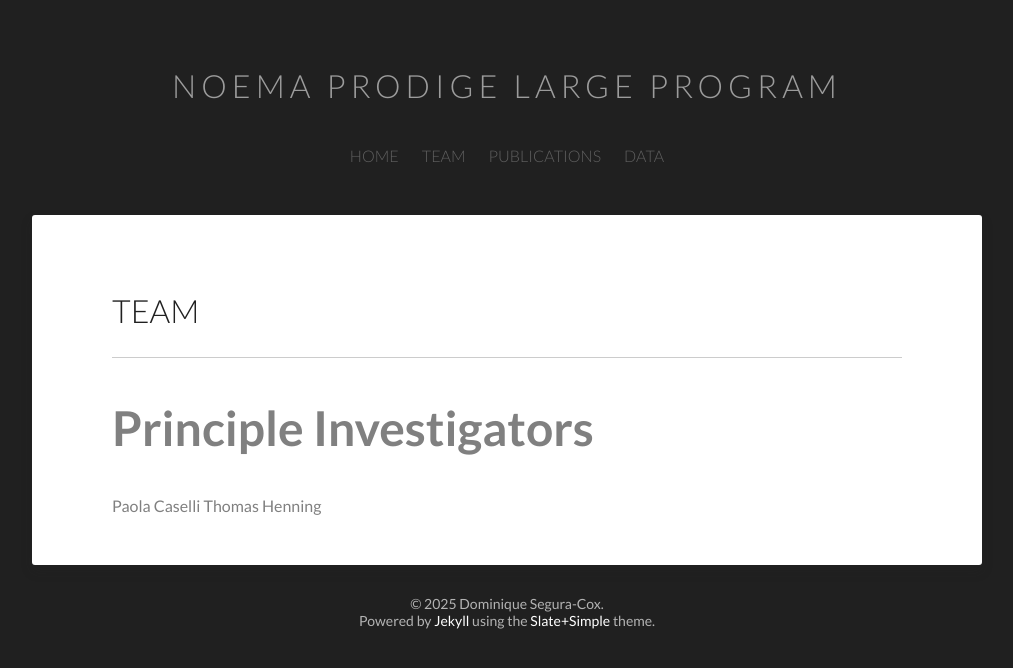
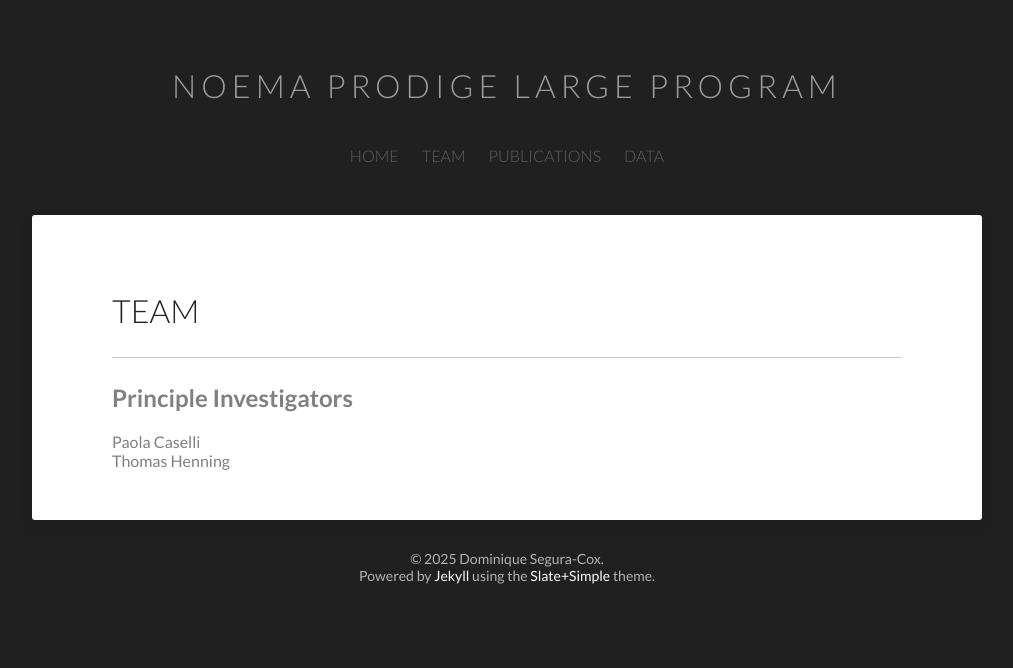
Before and after one commit to NOEMA-PRODIGE/NOEMA-PRODIGE.github.io, a Jekyll site: the page built from archives/index.html, in a window 1280 px wide. Shown: the top 668 px of the page, without its empty margins (133-1146 px from the left). Built offline with Jekyll 4.4.1, drawn with Linux system fonts in a browser that asks for light colours.

Commit message:
Update index.html

```diff
--- a/archives/index.html
+++ b/archives/index.html
@@ -8,11 +8,11 @@ title: TEAM
     </h1>
     <hr>
 
-<h1 style="font-size:300%;">
+<h1 style="font-size:150%;">
 Principle Investigators
 </h1>
 
-Paola Caselli
-Thomas Henning
+Paola Caselli <br>
+Thomas Henning  <br>
 
 </article>
```
